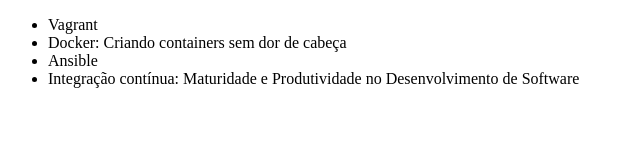
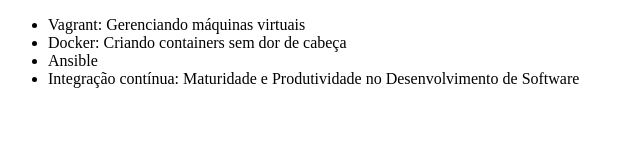
Before and after one commit to aninh4t0m4z/alura-github, a plain HTML site: page index.html in a window 1280 px wide. Shown: the whole page, without its empty margins (0-640 px from the left). Drawn offline with Linux system fonts and the light colour scheme.

Commit message:
Corrigindo curso de Vagrant

```diff
--- a/index.html
+++ b/index.html
@@ -6,7 +6,7 @@
 </head>
 <body>
     <ul>
-        <li>Vagrant</li>
+        <li>Vagrant: Gerenciando máquinas virtuais </li>
         <li>Docker: Criando containers sem dor de cabeça</li>
         <li>Ansible</li>
         <li>Integração contínua: Maturidade e Produtividade no Desenvolvimento de Software</li>
```
